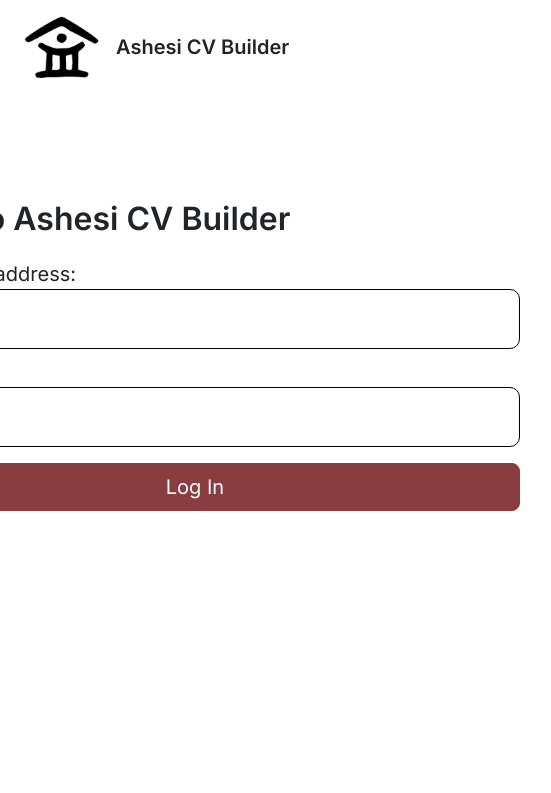
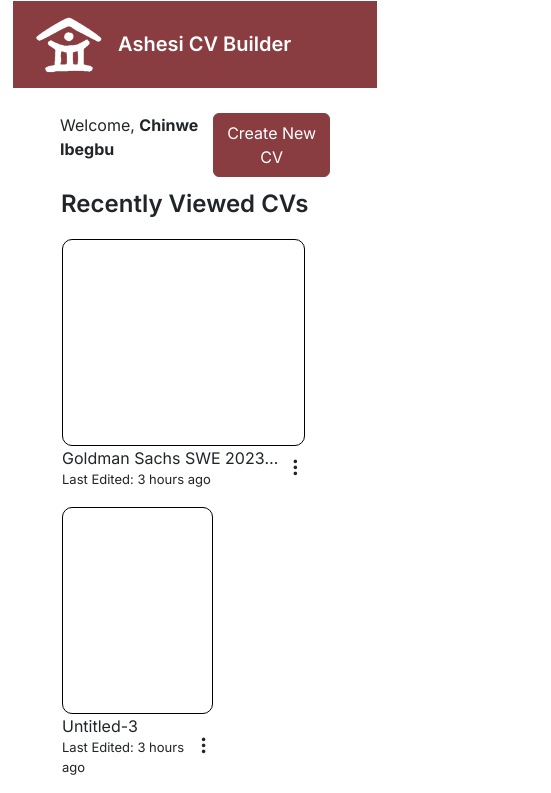
Before and after one commit to chinweibegbu/ashesi-cv-builder, a React (Create React App) app: page / in a window 390 px wide. Shown: the top 793 px of the page, 551 px wide, since content can reach past the window. Built offline with nearby package versions, Linux system fonts and the light colour scheme.

Commit message:
Added responsive dashboard page

```diff
--- a/src/components/App.js
+++ b/src/components/App.js
@@ -1,12 +1,14 @@
 import '../styles/App.css';
 import LandingPage from './LandingPage';
 import SignIn from './SignIn';
+import Dashboard from './Dashboard';
 
 function App() {
   return (
     <div className='App container-fluid no-gutters'>
       {/* <LandingPage/> */}
-      <SignIn/>
+      {/* <SignIn/> */}
+      <Dashboard name="Chinwe Ibegbu" />
     </div>
   );
 }
--- /dev/null
+++ b/src/components/CVDisplay.js
@@ -0,0 +1,25 @@
+import React from "react";
+import '../styles/CVDisplay.css';
+
+function CVDisplay({ cvDetails }) {
+    const name = cvDetails.name,
+        lastEdited = "3 hours ago";
+    return (
+        <div className="cv-display col-xl-3 col-lg-4 col-md-6 col-sm-12 mb-3 bordered">
+            <div className="cv-display-img-preview">
+                {/* Will hold an image preview of the CV */}
+            </div>
+            <div className="cv-display-details d-flex justify-content-between">
+                <div className="details-text">
+                    <p className="details-name text-truncate">{name}</p>
+                    <p className="details-time">Last Edited: {lastEdited}</p>
+                </div>
+                <div className="details-interact-btn d-flex align-items-center">
+                    <i className="bi-three-dots-vertical" />
+                </div>
+            </div>
+        </div>
+    );
+}
+
+export default CVDisplay;
--- /dev/null
+++ b/src/components/CVGroupDisplay.js
@@ -0,0 +1,21 @@
+import React from "react";
+import '../styles/CVGroupDisplay.css';
+import CVDisplay from "./CVDisplay";
+
+function CVGroupDisplay({ subHeadingText, allCVDetails }) {
+
+    return (
+        <div className="cv-display-group mt-2 row-flex bordered">
+            <p className="row-flex sub-heading">{subHeadingText}</p>
+            <div className="row-flex d-flex flex-wrap">
+                {
+                    allCVDetails.map((cvDetails, key) => {
+                        return <CVDisplay key={key} cvDetails={cvDetails} />
+                    })
+                }
+            </div>
+        </div>
+    );
+}
+
+export default CVGroupDisplay;
--- /dev/null
+++ b/src/components/Dashboard.js
@@ -0,0 +1,33 @@
+import React from "react";
+import '../styles/Dashboard.css';
+import TitleBar from "./TitleBar";
+import CVGroupDisplay from "./CVGroupDisplay";
+import { cvData } from "../cv-data";
+
+function Dashboard({ name }) {
+    const CVs = cvData;
+    const recentCVs = cvData.slice(0, 4);
+
+    return (
+        <>
+            <TitleBar location="main-body" />
+
+            <div className="mx-5 my-4">
+                {/* Tool Bar */}
+                <div className="tool-bar d-flex justify-content-between">
+                    <p>Welcome, <span><b>{name}</b></span></p>
+                    <button className="button btn">Create New CV</button>
+                </div>
+
+                {/* Recent CVs */}
+                <CVGroupDisplay subHeadingText="Recently Viewed CVs" allCVDetails={recentCVs} />
+
+                {/* All CVs */}
+                <CVGroupDisplay subHeadingText="All CVs" allCVDetails={CVs} />
+            </div>
+        </>
+    );
+}
+
+
+export default Dashboard;
--- a/src/components/TitleBar.js
+++ b/src/components/TitleBar.js
@@ -3,14 +3,14 @@
 function TitleBar({ location }) {
     if (location === "landing-page") {
         return (
-            <div className="row-flex d-flex align-items-center p-2 bordered">
+            <div className="row-flex d-flex title-bar-landing p-2 bordered">
                 <img className='logo-img' src="images/ashesi-logo-black.png" alt="Ashesi University Logo" />
                 <p className='logo-txt'>Ashesi CV Builder</p>
             </div>
         );
     } else if (location === "main-body") {
         return (
-            <div className="row-flex d-flex bg-dark align-items-center p-2 bordered">
+            <div className="row-flex d-flex title-bar-main bordered">
                 <img className='logo-img' src="images/ashesi-logo-white.png" alt="Ashesi University Logo" />
                 <p className='logo-txt text-white'>Ashesi CV Builder</p>
             </div>
--- /dev/null
+++ b/src/cv-data.js
@@ -0,0 +1,138 @@
+export const cvData = [
+    {
+        name: "Goldman Sachs SWE 2023 Ver. 3",
+        lastEdited: "3 hours ago"
+    },
+    {
+        name: "Untitled-3",
+        lastEdited: "3 days ago"
+    },
+    {
+        name: "Human Resources - Chinwe Michelle Ibegbu",
+        lastEdited: "3 hours ago"
+    },
+    {
+        name: "Goldman Sachs SWE 2023 Ver. 3",
+        lastEdited: "3 hours ago"
+    },
+    {
+        name: "Goldman Sachs SWE 2023 Ver. 3",
+        lastEdited: "3 hours ago"
+    },
+    {
+        name: "Goldman Sachs SWE 2023 Ver. 3",
+        lastEdited: "3 hours ago"
+    },
+    {
+        name: "Goldman Sachs SWE 2023 Ver. 3",
+        lastEdited: "3 hours ago"
+    },
+    {
+        name: "Goldman Sachs SWE 2023 Ver. 3",
+        lastEdited: "3 hours ago"
+    },
+    {
+        name: "Goldman Sachs SWE 2023 Ver. 3",
+        lastEdited: "3 hours ago"
+    },
+    {
+        name: "Goldman Sachs SWE 2023 Ver. 3",
+        lastEdited: "3 hours ago"
+    },
+    {
+        name: "Goldman Sachs SWE 2023 Ver. 3",
+        lastEdited: "3 hours ago"
+    },
+    {
+        name: "Goldman Sachs SWE 2023 Ver. 3",
+        lastEdited: "3 hours ago"
+    },
+    {
+        name: "Goldman Sachs SWE 2023 Ver. 3",
+        lastEdited: "3 hours ago"
+    },
+    {
+        name: "Goldman Sachs SWE 2023 Ver. 3",
+        lastEdited: "3 hours ago"
+    },
+    {
+        name: "Goldman Sachs SWE 2023 Ver. 3",
+        lastEdited: "3 hours ago"
+    },
+    {
+        name: "Goldman Sachs SWE 2023 Ver. 3",
+        lastEdited: "3 hours ago"
+    },
+    {
+        name: "Goldman Sachs SWE 2023 Ver. 3",
+        lastEdited: "3 hours ago"
+    },
+    {
+        name: "Goldman Sachs SWE 2023 Ver. 3",
+        lastEdited: "3 hours ago"
+    },
+    {
+        name: "Goldman Sachs SWE 2023 Ver. 3",
+        lastEdited: "3 hours ago"
+    },
+    {
+        name: "Goldman Sachs SWE 2023 Ver. 3",
+        lastEdited: "3 hours ago"
+    },
+    {
+        name: "Goldman Sachs SWE 2023 Ver. 3",
+        lastEdited: "3 hours ago"
+    },
+    {
+        name: "Goldman Sachs SWE 2023 Ver. 3",
+        lastEdited: "3 hours ago"
+    },
+    {
+        name: "Goldman Sachs SWE 2023 Ver. 3",
+        lastEdited: "3 hours ago"
+    },
+    {
+        name: "Goldman Sachs SWE 2023 Ver. 3",
+        lastEdited: "3 hours ago"
+    },
+    {
+        name: "Goldman Sachs SWE 2023 Ver. 3",
+        lastEdited: "3 hours ago"
+    },
+    {
+        name: "Goldman Sachs SWE 2023 Ver. 3",
+        lastEdited: "3 hours ago"
+    },
+    {
+        name: "Goldman Sachs SWE 2023 Ver. 3",
+        lastEdited: "3 hours ago"
+    },
+    {
+        name: "Goldman Sachs SWE 2023 Ver. 3",
+        lastEdited: "3 hours ago"
+    },
+    {
+        name: "Goldman Sachs SWE 2023 Ver. 3",
+        lastEdited: "3 hours ago"
+    },
+    {
+        name: "Goldman Sachs SWE 2023 Ver. 3",
+        lastEdited: "3 hours ago"
+    },
+    {
+        name: "Goldman Sachs SWE 2023 Ver. 3",
+        lastEdited: "3 hours ago"
+    },
+    {
+        name: "Goldman Sachs SWE 2023 Ver. 3",
+        lastEdited: "3 hours ago"
+    },
+    {
+        name: "Goldman Sachs SWE 2023 Ver. 3",
+        lastEdited: "3 hours ago"
+    },
+    {
+        name: "Goldman Sachs SWE 2023 Ver. 3",
+        lastEdited: "3 hours ago"
+    }
+];
--- /dev/null
+++ b/src/styles/CVDisplay.css
@@ -0,0 +1,35 @@
+.cv-display > * {
+    width: 90%
+}
+
+.cv-display-img-preview {
+    /* max-width: 376px; */
+    height: 207px;
+    border: solid 1px black;
+    border-radius: 10px;
+}
+
+.cv-display-details * {
+    margin: 0;
+}
+
+.cv-display-details .details-text {
+    display: block;
+    width: 90%
+}
+
+.cv-display-details .details-name {
+    font-size: 16px;
+}
+
+.cv-display-details .details-time {
+    font-size: 13px;
+}
+
+.cv-display-details .details-interact-btn {
+    font-size: larger;
+}
+
+.cv-display-details .details-interact-btn:hover {
+    cursor: pointer;
+}
--- /dev/null
+++ b/src/styles/CVGroupDisplay.css
@@ -0,0 +1,4 @@
+.cv-display-group .sub-heading {
+    font-size: 24px;
+    font-weight: 600;
+}
--- a/src/styles/TitleBar.css
+++ b/src/styles/TitleBar.css
@@ -1,5 +1,5 @@
 .logo-img {
-    width: 85px;
+    width: 75px;
 }
 
 .logo-txt {
@@ -7,3 +7,14 @@
     font-weight: 600;
     margin: 0 10px 0;
 }
+
+.title-bar-landing {
+    align-items: center;
+    background-color: #FFFFFF;
+}
+
+.title-bar-main {
+    align-items: center;
+    background-color: #8A3D40;
+    padding: 10px 20px;
+}
```
Also changed, not shown: src/styles/Dashboard.css (added).
